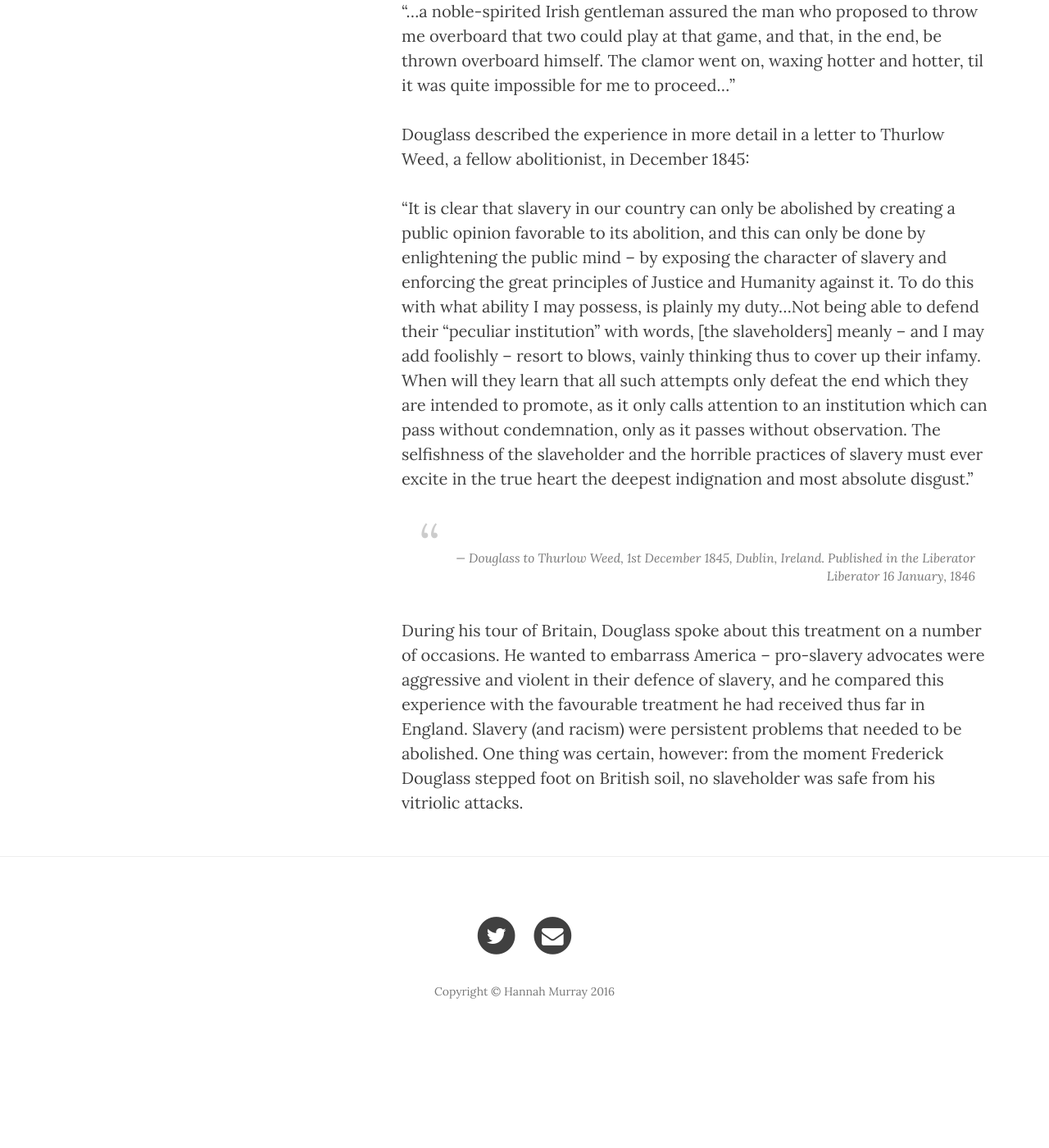
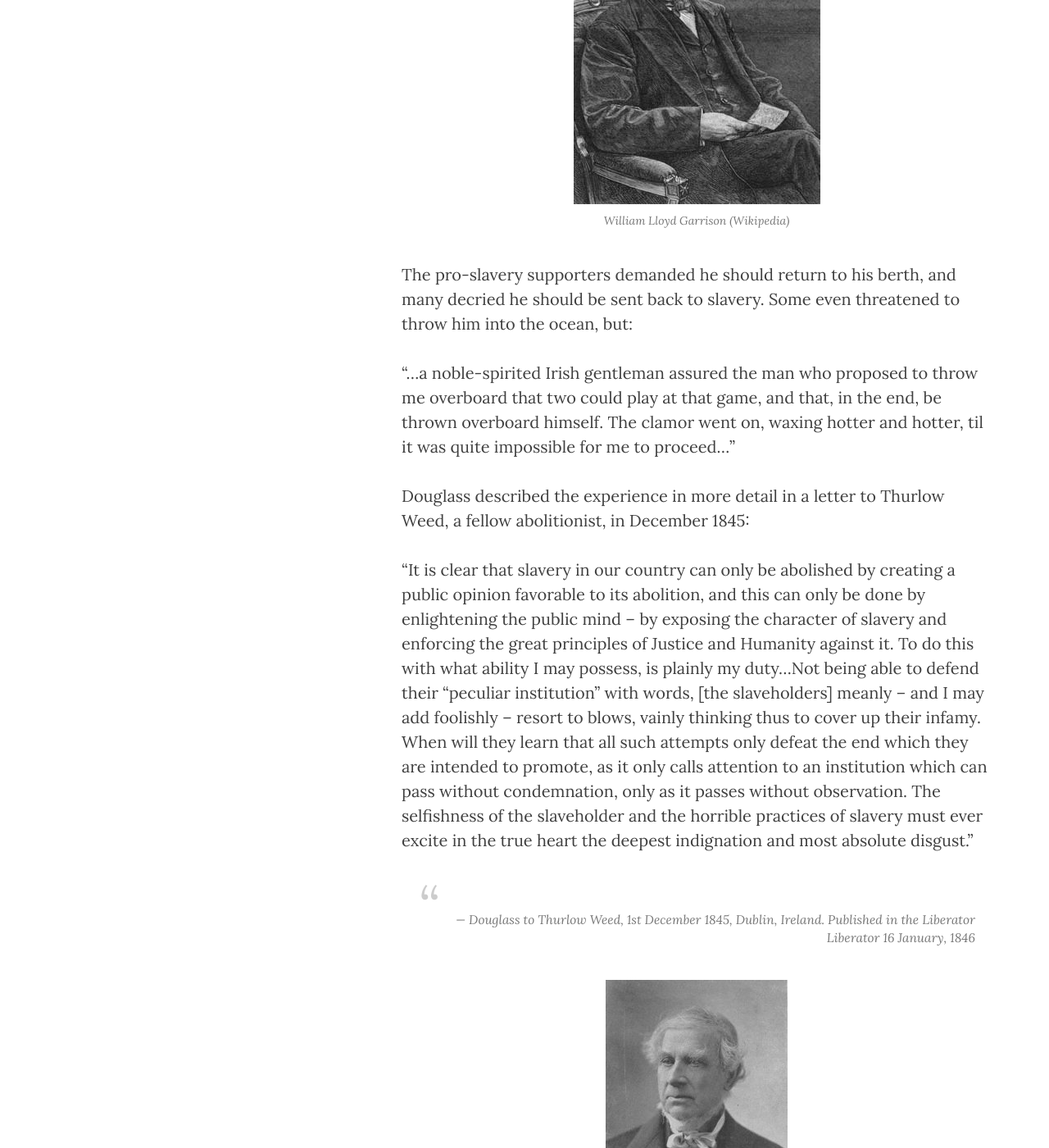
Before and after one commit to FDUK/fduk.github.io, a Jekyll site: the page built from journey/CambriaPt1.md, in a window 1280 px wide and 1400 px high, scrolled down 1050 px. Shown: the whole window at 82% size. Built offline with Jekyll 4.4.1, drawn with Linux system fonts in a browser that asks for light colours; nearby versions of some CDN libraries; before the commit the page ends 2335 px from its top, so only the background shows below that; some of the changed text lies outside the part shown.

Commit message:
Update CambriaPt1.md

```diff
--- a/journey/CambriaPt1.md
+++ b/journey/CambriaPt1.md
@@ -11,6 +11,9 @@ In a letter to William Lloyd Garrison in September 1845, he wrote:
 >…From the moment we first lost sight of the American shore, till we landed at Liverpool, our gallant steamship was the theatre of an almost constant discussion of the subject of slavery commencing cool but growing hotter every moment as it advanced…the truth was being told and having its legitimate effect on the ears of those who heard it…the slave-holders, convinced that reason, morality, common honesty, humanity and Christianity, well all against them, and that argument was no longer any means of defence…[so] they actually got up a mob – a real, American, republican, democratic, Christian mob and that too, on the deck of a British steamer…
 > <footer><cite>Douglass, Frederick, letter to William Lloyd Garrison, September 1 1845</cite></footer>
 
+![Picture of Garrison](/img/WilliamLloydGarrison.jpg)
+<span class="caption text-muted">William Lloyd Garrison (Wikipedia)</span>
+
 The pro-slavery supporters demanded he should return to his berth, and many decried he should be sent back to slavery. Some even threatened to throw him into the ocean, but:
 
 “…a noble-spirited Irish gentleman assured the man who proposed to throw me overboard that two could play at that game, and that, in the end, be thrown overboard himself. The clamor went on, waxing hotter and hotter, til it was quite impossible for me to proceed…”
@@ -21,4 +24,7 @@ Douglass described the experience in more detail in a letter to Thurlow Weed, a
 
 > <footer><cite>Douglass to Thurlow Weed, 1st December 1845, Dublin, Ireland. Published in the Liberator Liberator 16 January, 1846</cite></footer>
 
+![Picture of Thurlow Weed](/img/Thurlow Weed.jpg)
+<span class="caption text-muted">Thurlow Weed (Wikipedia)</span>
+
 During his tour of Britain, Douglass spoke about this treatment on a number of occasions. He wanted to embarrass America – pro-slavery advocates were aggressive and violent in their defence of slavery, and he compared this experience with the favourable treatment he had received thus far in England. Slavery (and racism) were persistent problems that needed to be abolished. One thing was certain, however: from the moment Frederick Douglass stepped foot on British soil, no slaveholder was safe from his vitriolic attacks.
```
